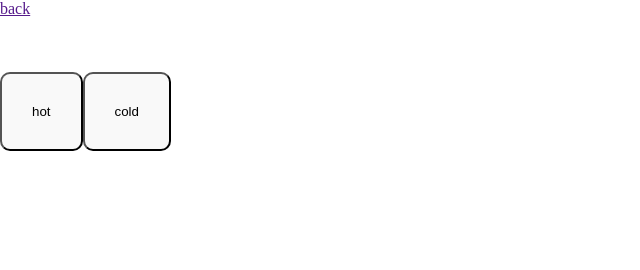
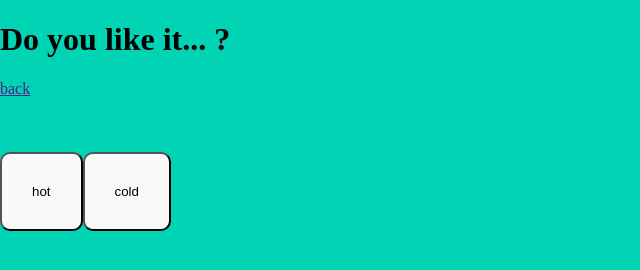
Before and after one commit to robinboehm/hackathon, a website: page app/index.html in a window 1280 px wide. Shown: the whole page, without its empty margins (0-640 px from the left). Drawn offline with nearby package versions, Linux system fonts and the light colour scheme; some packages are replaced by stand-ins of ours.

Commit message:
More configuration options

```diff
--- a/app/scripts/controllers/choice_ctrl.js
+++ b/app/scripts/controllers/choice_ctrl.js
@@ -1,9 +1,21 @@
 angular.module('trivagoApp')
   .controller('choiceCtrl', function($scope, $routeParams) {
     $scope.choices = choices = [
-      [{ name: 'hot',  value: '1' }, { name: 'cold', value: '2'  }],
-      [{ name: 'left', value: '1' }, { name: 'right', value: '2' }],
-      [{ name: 'big',  value: '1' }, { name: 'small', value: '2' }]
+      {
+        name: 'Do you like it... ?',
+        color: '#00d4b4',
+        items: [{ name: 'hot',  value: '1' }, { name: 'cold', value: '2'  }]
+      },
+      {
+        name: 'Which direction... ?',
+        color: '#d4081a',
+        items: [{ name: 'left', value: '1' }, { name: 'right', value: '2' }]
+      },
+      {
+        name: 'Do you like it... ?',
+        color: '#c09853',
+        items: [{ name: 'big',  value: '1' }, { name: 'small', value: '2' }]
+      }
     ];
     var choiceCount = choices.length;
     var currentChoiceIndex = parseInt($routeParams.step || '0');
--- a/app/views/choice.html
+++ b/app/views/choice.html
@@ -1,12 +1,11 @@
-<div class="fullscreen">
+<div class="fullscreen" style="background-color: {{choice.color}}">
+  <h1>{{choice.name}}</h1>
   <a href ng-click="prevChoice()">back</a>
 
   <br/>
   <br/>
   <br/>
   <br/>
-
-
-  <button class="choice" ng-repeat="item in choice" ng-click="makeChoice()">{{item.name}}</button>
+  <button class="choice" ng-repeat="item in choice.items" ng-click="makeChoice()">{{item.name}}</button>
 
 </div>
```
